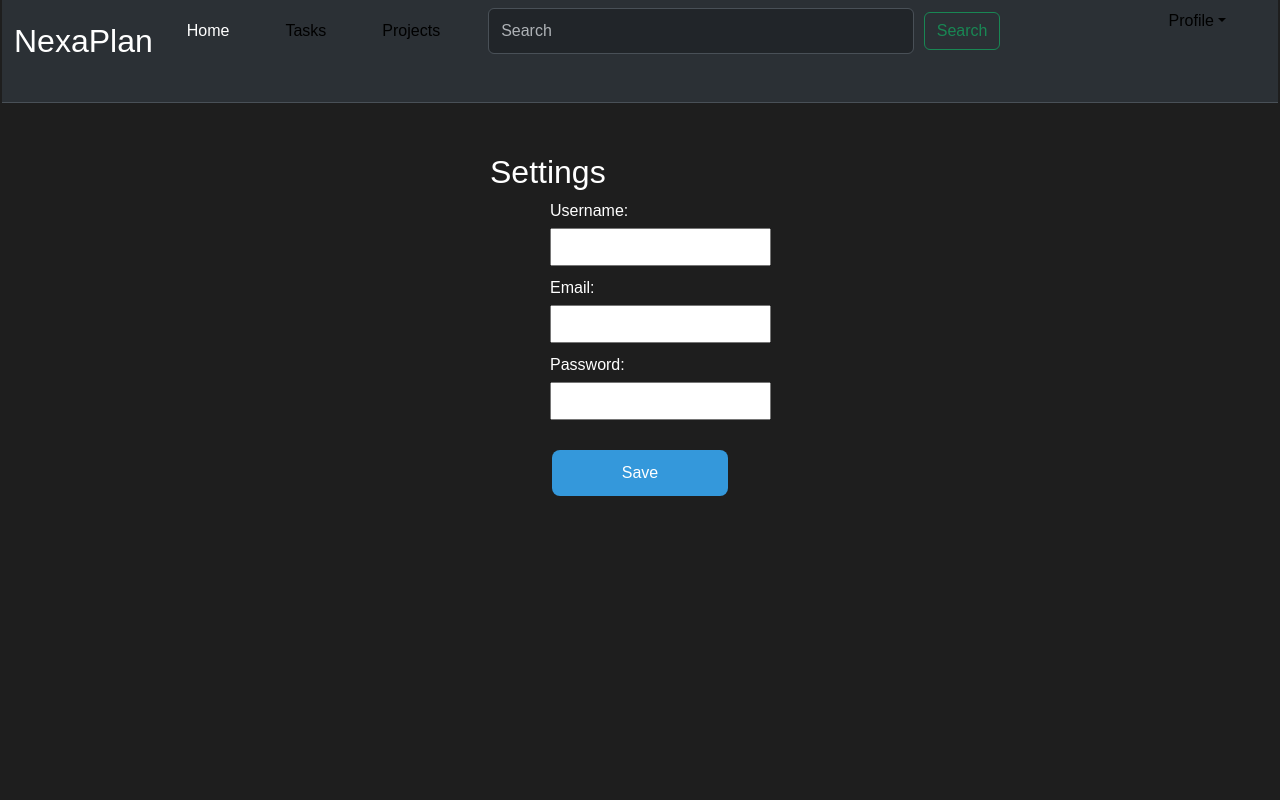
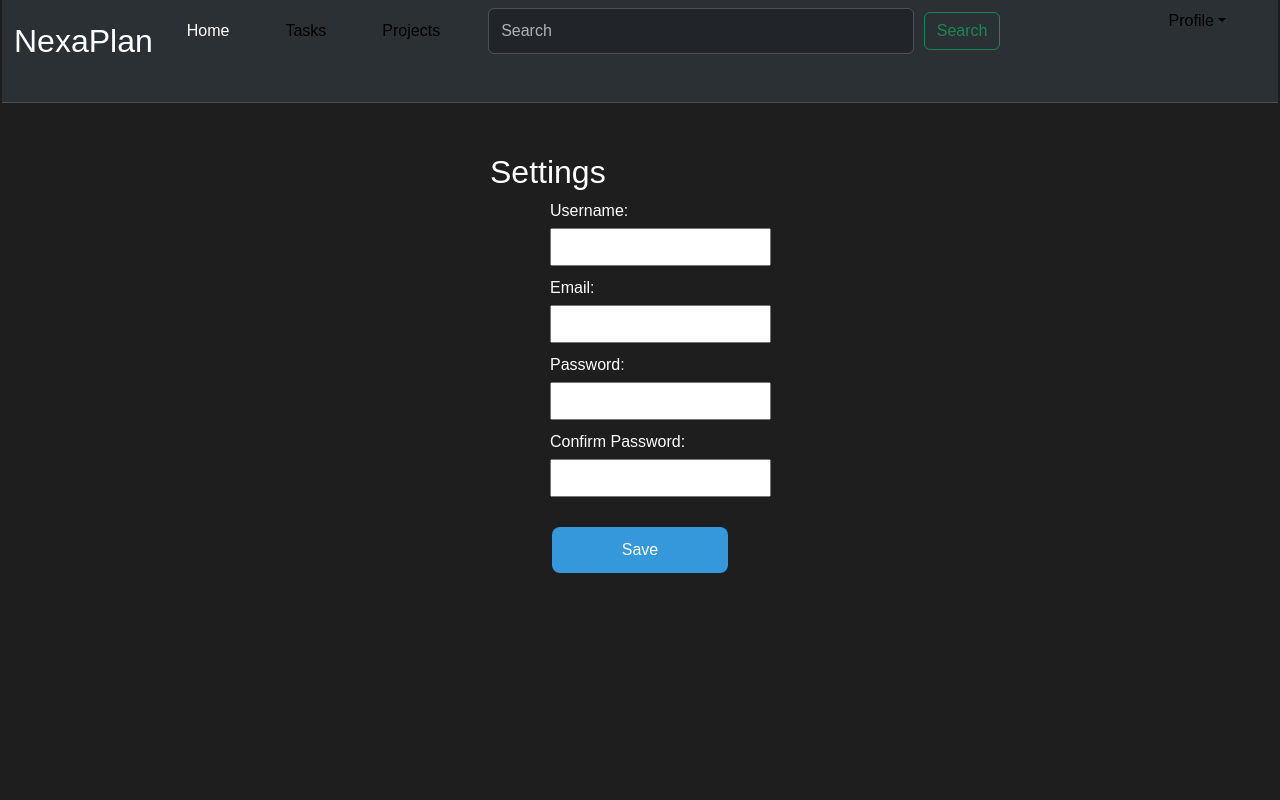
Before and after one commit to Stan-breaks/Nexaplan-Front-end, a React (Vite) app: page /setting in a window 1280 px wide. Shown: the top 800 px of the page. Built offline with nearby package versions, Linux system fonts and the light colour scheme.

Commit message:
bug fixtures

```diff
--- a/src/pages/Collaborator/ProjectPage.jsx
+++ b/src/pages/Collaborator/ProjectPage.jsx
@@ -66,7 +66,7 @@ function ProjectPage() {
         <p>{project.projectDescription}</p>
         <ul>
           <h2>Project tasks</h2>
-          {!project.projectTask&&
+          {project.projectTask==0&&
           <p>No tasks here</p>
           }
           {project.projectTask &&
--- a/src/pages/Setting/Setting.jsx
+++ b/src/pages/Setting/Setting.jsx
@@ -6,10 +6,20 @@ function Setting() {
   const [username, setUsername] = useState("");
   const [email, setEmail] = useState("");
   const [password, setPassword] = useState("");
+  const [confirmPassword, setConfirmPassword] = useState("");
 
   const handleSave = () => {
-    // Save the new settings
-    console.log("Settings saved!");
+    if (password !== confirmPassword) {
+      alert("Passwords do not match!");
+      return;
+    }
+
+    // Mock function to simulate updating user settings on a server
+    const updateUserSettings = (username, email, password) => {
+      console.log(`Updated settings: ${username}, ${email}, ${password}`);
+    };
+
+    updateUserSettings(username, email, password);
   };
 
   return (
@@ -41,6 +51,14 @@ function Setting() {
               onChange={(e) => setPassword(e.target.value)}
             />
           </label>
+          <label>
+            Confirm Password:
+            <input
+              type="password"
+              value={confirmPassword}
+              onChange={(e) => setConfirmPassword(e.target.value)}
+            />
+          </label>
           <button type="button" onClick={handleSave}>
             Save
           </button>
```
